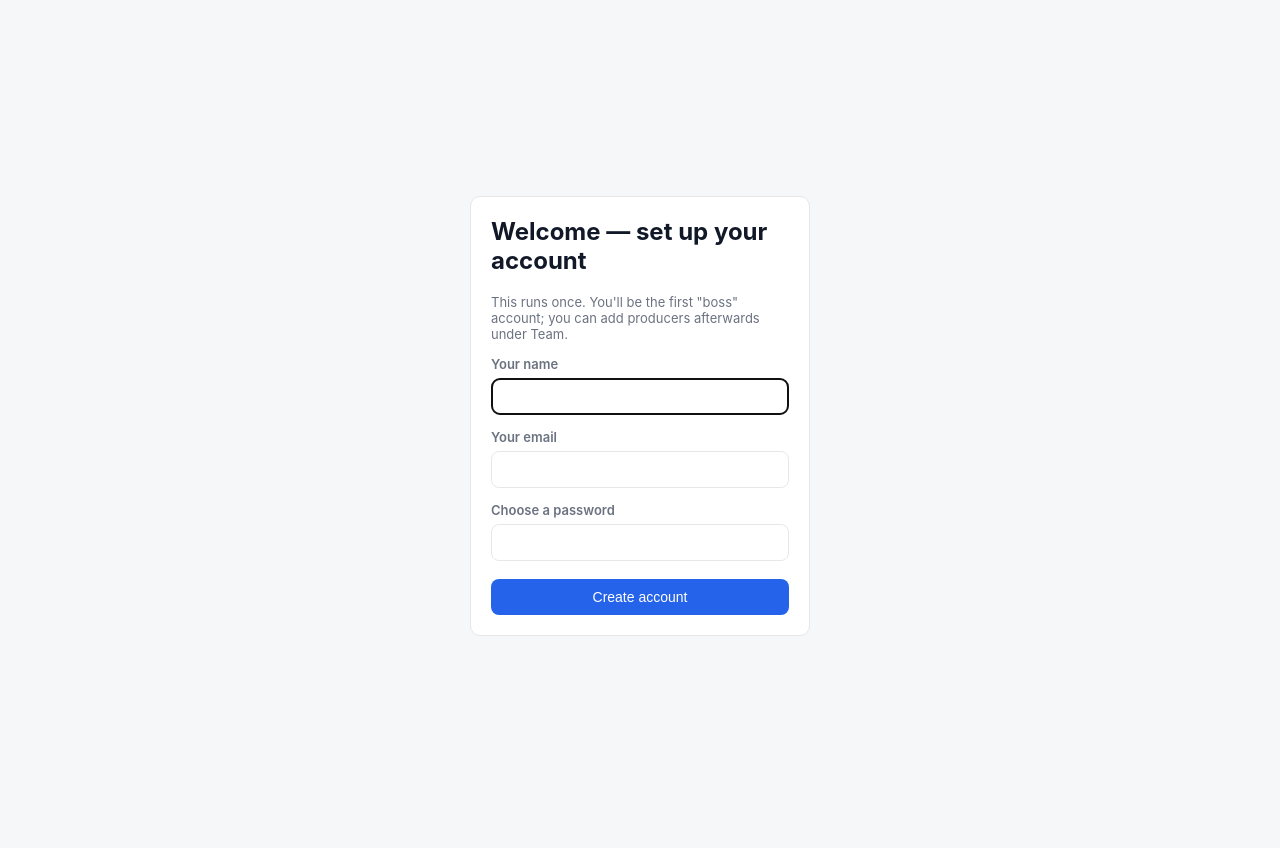
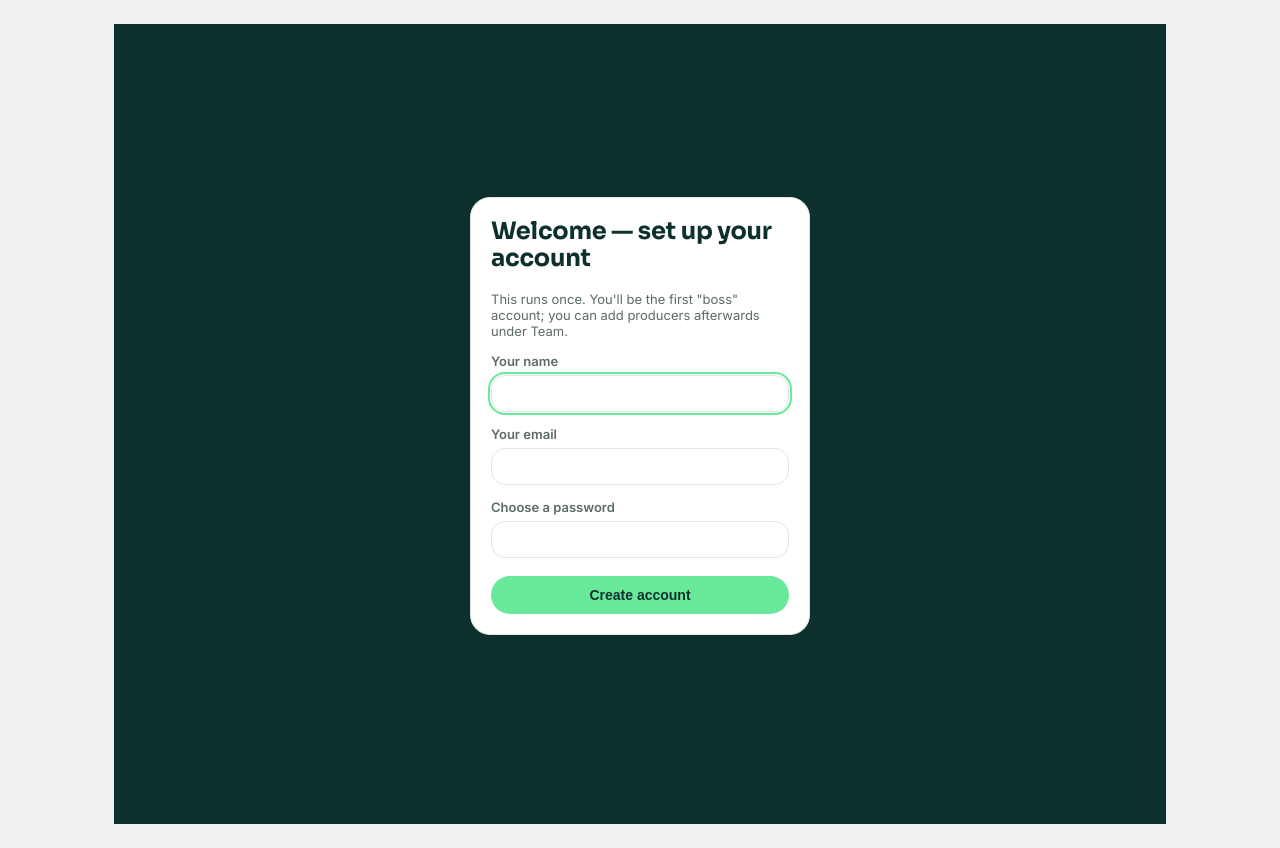
Before and after one commit to khoitran-tdd711/content-ops, a Flask app: page /setup in a window 1280 px wide. Run offline with Flask 3, Linux system fonts and the light colour scheme; some libraries are stand-ins or nearby versions.

Commit message:
Update style.css

```diff
--- a/static/style.css
+++ b/static/style.css
@@ -1,25 +1,37 @@
+@import url('https://fonts.googleapis.com/css2?family=Sora:wght@600;700&family=Inter:wght@400;500;600;700&display=swap');
+
 :root {
-  --bg: #f6f7f9;
+  --bg: #F0F0F0;
   --card: #ffffff;
-  --border: #e5e7eb;
-  --text: #111827;
-  --muted: #6b7280;
-  --primary: #2563eb;
-  --primary-dark: #1d4ed8;
-  --danger: #dc2626;
-  --success: #059669;
+  --border: #E2E6E4;
+  --text: #0D302D;
+  --muted: #5B6B67;
+  --primary: #69EA9B;
+  --primary-dark: #3FD27E;
+  --primary-text: #0D302D;
+  --danger: #DC4C4C;
+  --success: #3FD27E;
+  --foundation: #0D302D;
+  --foundation-700: #134440;
 }
 
 * { box-sizing: border-box; }
 
 body {
   margin: 0;
-  font-family: -apple-system, BlinkMacSystemFont, "Segoe UI", Helvetica, Arial, sans-serif;
+  font-family: 'Inter', -apple-system, BlinkMacSystemFont, "Segoe UI", Helvetica, Arial, sans-serif;
   background: var(--bg);
   color: var(--text);
 }
 
-a { color: var(--primary); text-decoration: none; }
+h1, h2, h3 {
+  font-family: 'Sora', 'Inter', sans-serif;
+  font-weight: 700;
+  letter-spacing: -0.01em;
+  line-height: 1.1;
+}
+
+a { color: var(--foundation-700); text-decoration: none; font-weight: 500; }
 a:hover { text-decoration: underline; }
 
 .nav {
@@ -27,14 +39,15 @@ a:hover { text-decoration: underline; }
   align-items: center;
   gap: 20px;
   padding: 14px 24px;
-  background: var(--card);
-  border-bottom: 1px solid var(--border);
+  background: var(--foundation);
+  border-bottom: none;
 }
 
-.nav a { color: var(--text); font-weight: 500; }
-.nav .brand { font-weight: 700; font-size: 18px; color: var(--primary); }
+.nav a { color: rgba(255,255,255,.82); font-weight: 500; }
+.nav a:hover { color: #fff; text-decoration: none; }
+.nav .brand { font-family: 'Sora', sans-serif; font-weight: 700; font-size: 18px; color: #fff; }
 .nav .spacer { flex: 1; }
-.nav .user { color: var(--muted); font-size: 14px; }
+.nav .user { color: rgba(255,255,255,.6); font-size: 14px; }
 
 .container {
   max-width: 1100px;
@@ -45,26 +58,28 @@ a:hover { text-decoration: underline; }
 .card {
   background: var(--card);
   border: 1px solid var(--border);
-  border-radius: 10px;
+  border-radius: 20px;
   padding: 20px;
   margin-bottom: 16px;
 }
 
 .btn {
   display: inline-block;
-  padding: 9px 16px;
-  border-radius: 8px;
+  padding: 10px 20px;
+  border-radius: 999px;
   border: 1px solid transparent;
   background: var(--primary);
-  color: #fff;
+  color: var(--primary-text);
   cursor: pointer;
   font-size: 14px;
-  font-weight: 500;
+  font-weight: 600;
+  transition: background 140ms cubic-bezier(0.22,0.61,0.36,1), transform 140ms cubic-bezier(0.22,0.61,0.36,1);
 }
-.btn:hover { background: var(--primary-dark); text-decoration: none; }
+.btn:hover { background: var(--primary-dark); text-decoration: none; transform: translateY(-1px); }
+.btn:active { transform: scale(0.98); }
 .btn.secondary { background: #fff; color: var(--text); border-color: var(--border); }
-.btn.danger { background: var(--danger); }
-.btn.success { background: var(--success); }
+.btn.danger { background: var(--danger); color: #fff; }
+.btn.success { background: var(--success); color: var(--foundation); }
 
 form label {
   display: block;
@@ -76,47 +91,52 @@ form label {
 
 input, select, textarea {
   width: 100%;
-  padding: 9px 10px;
+  padding: 9px 12px;
   border: 1px solid var(--border);
-  border-radius: 8px;
+  border-radius: 14px;
   font-size: 14px;
   font-family: inherit;
+  background: #fff;
+  color: var(--text);
 }
+input:focus, select:focus, textarea:focus { outline: 2px solid var(--primary); outline-offset: 1px; }
 
-textarea { min-height: 90px; }
+textarea { min-height: 90px; border-radius: 14px; }
 
 .badge {
   display: inline-block;
-  padding: 3px 10px;
+  padding: 4px 12px;
   border-radius: 999px;
   font-size: 12px;
-  font-weight: 600;
+  font-weight: 700;
   color: #fff;
 }
 
 .flash {
-  padding: 10px 14px;
-  border-radius: 8px;
+  padding: 10px 16px;
+  border-radius: 14px;
   margin-bottom: 14px;
   font-size: 14px;
 }
-.flash.success { background: #d1fae5; color: #065f46; }
-.flash.error { background: #fee2e2; color: #991b1b; }
-.flash.warning { background: #fef3c7; color: #92400e; }
+.flash.success { background: #E5FFFD; color: #0D302D; }
+.flash.error { background: #FCE9E9; color: #7A2323; }
+.flash.warning { background: #FFF6DD; color: #6B4E00; }
 
 table { width: 100%; border-collapse: collapse; }
-th, td { text-align: left; padding: 8px 10px; border-bottom: 1px solid var(--border); font-size: 14px; }
+th, td { text-align: left; padding: 10px 12px; border-bottom: 1px solid var(--border); font-size: 14px; }
+th { color: var(--muted); font-weight: 600; font-size: 12px; }
 
 .grid-2 { display: grid; grid-template-columns: 1fr 1fr; gap: 16px; }
 .muted { color: var(--muted); font-size: 13px; }
-.section-title { font-size: 15px; font-weight: 700; margin-bottom: 10px; }
+.section-title { font-family: 'Sora', sans-serif; font-size: 15px; font-weight: 700; margin-bottom: 10px; color: var(--foundation); }
 
-#calendar { background: var(--card); border: 1px solid var(--border); border-radius: 10px; padding: 16px; }
+#calendar { background: var(--card); border: 1px solid var(--border); border-radius: 20px; padding: 16px; }
 
 .login-wrap {
   display: flex;
   align-items: center;
   justify-content: center;
   min-height: 100vh;
+  background: var(--foundation);
 }
 .login-box { width: 340px; }
```
